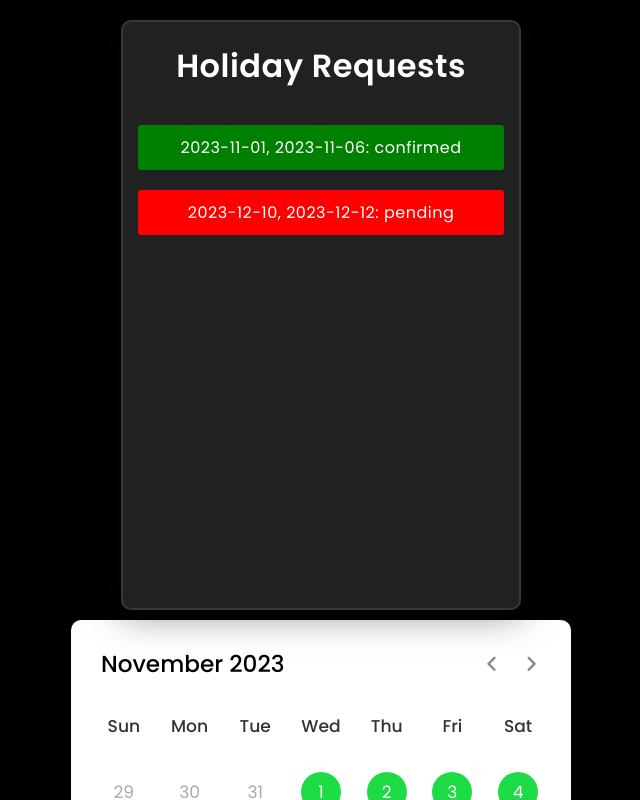
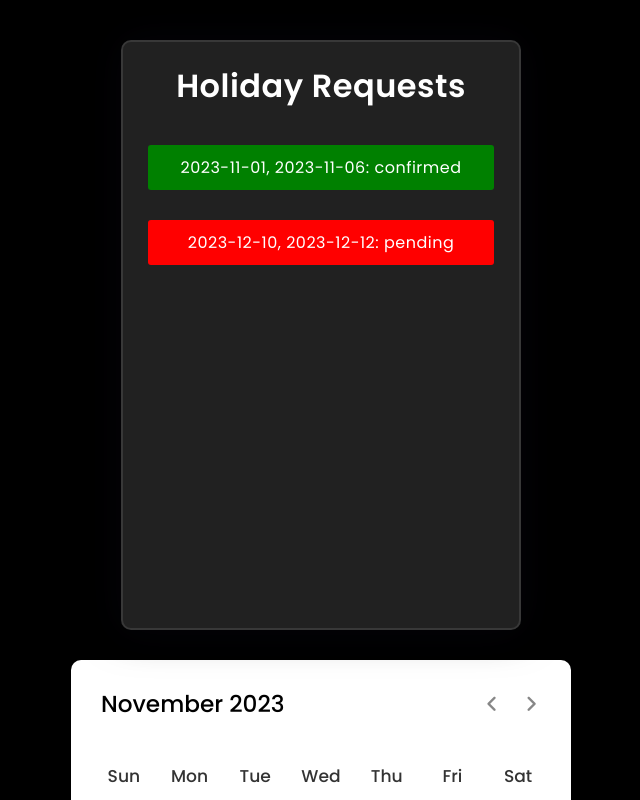
Before and after one commit to RobStarkie/PTO-Tracker, a React (Create React App) app in the folder pto-tracker/: page / in a window 1280 px wide. Both pictures are taken after typing "name@example.com", "Sample123" into the empty fields and a click on the button "Log In". Shown: the top 800 px of the page, without its empty margins (319-959 px from the left). Built offline with nearby package versions, Linux system fonts and the light colour scheme.

Commit message:
few changes

```diff
--- a/pto-tracker/src/HomeScreenFramework/Home.css
+++ b/pto-tracker/src/HomeScreenFramework/Home.css
@@ -2,9 +2,13 @@
 .horizontal-list {
     display: flex;
     list-style: none;
-    padding: 20px;
+    padding: 30px;
     align-items: center;
     flex-wrap: wrap; /* Allow items to wrap onto the next line */
+}
+
+.horizontal-list li {
+    padding: 10px;
 }
 
 /* Media Query for Vertical List */
@@ -13,6 +17,7 @@
         flex-direction: column;
     }
     .horizontal-list li {
+        padding: 10px;
         margin-right: 0; /* Remove right margin for vertical layout */
         margin-bottom: 10px; /* Add spacing between list items in vertical layout */
     }
--- a/pto-tracker/src/HomeScreenFramework/HomeScreenComponents/MiddleCalendar.css
+++ b/pto-tracker/src/HomeScreenFramework/HomeScreenComponents/MiddleCalendar.css
@@ -15,7 +15,6 @@ body {
 }
 .wrapper{
   width: 500px;
-  height: 590px;
   background: #fff;
   border-radius: 10px;
   box-shadow: 0 15px 40px rgba(0,0,0,0.12);
```
